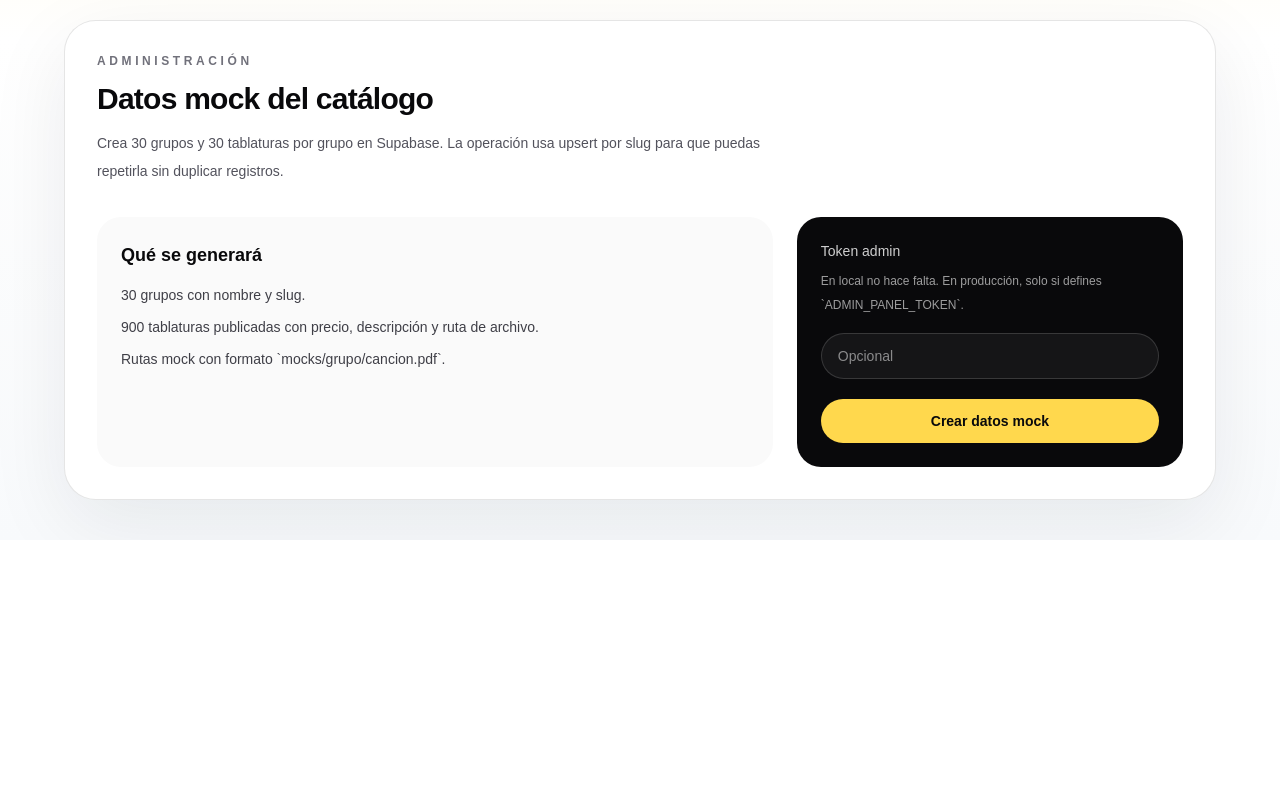
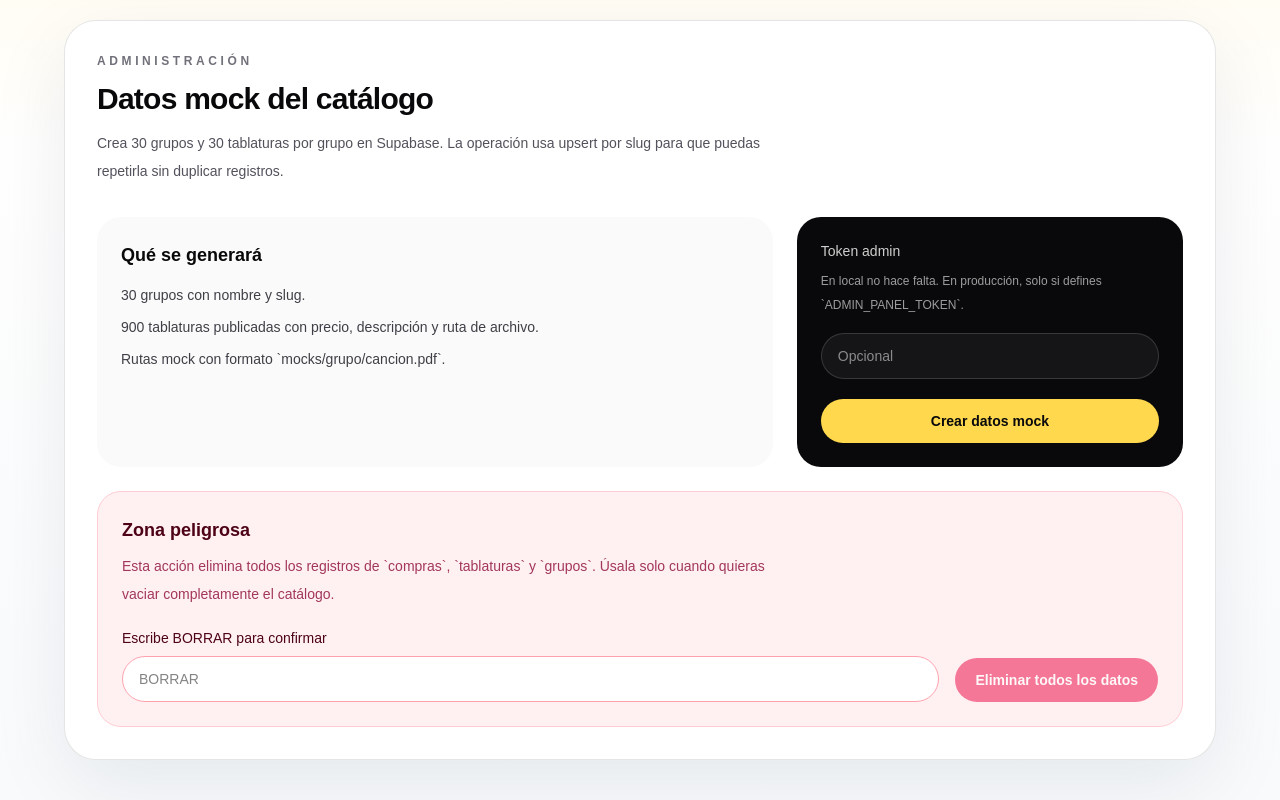
Before and after one commit to kintela/tablaturas, a Next.js app in the folder tablaturas/: page /admin in a window 1280 px wide. Shown: the part 294-1094 px from the top of the page. Before the commit the page ends 834 px from the top, so only its background shows below. Built offline with nearby package versions, Linux system fonts and the light colour scheme.

Commit message:
eliminar mocks

```diff
--- a/tablaturas/app/admin/panel-admin.tsx
+++ b/tablaturas/app/admin/panel-admin.tsx
@@ -6,12 +6,14 @@ type ResultadoSeed = {
   ok: boolean;
   gruposCreados?: number;
   tablaturasCreadas?: number;
+  mensaje?: string;
   error?: string;
 };
 
 export function PanelAdmin() {
   const [resultado, setResultado] = useState<ResultadoSeed | null>(null);
   const [tokenAdmin, setTokenAdmin] = useState("");
+  const [confirmacionBorrado, setConfirmacionBorrado] = useState("");
   const [isPending, startTransition] = useTransition();
 
   function crearMocks() {
@@ -25,6 +27,21 @@ export function PanelAdmin() {
 
       const data = (await response.json()) as ResultadoSeed;
       setResultado(data);
+    });
+  }
+
+  function borrarDatos() {
+    startTransition(async () => {
+      setResultado(null);
+
+      const response = await fetch("/api/admin/crear-mocks", {
+        method: "DELETE",
+        headers: tokenAdmin ? { "x-admin-token": tokenAdmin } : undefined,
+      });
+
+      const data = (await response.json()) as ResultadoSeed;
+      setResultado(data);
+      setConfirmacionBorrado("");
     });
   }
 
@@ -80,6 +97,41 @@ export function PanelAdmin() {
         </div>
       </div>
 
+      <div className="mt-6 rounded-[1.5rem] border border-rose-200 bg-rose-50 p-6">
+        <h3 className="text-lg font-semibold text-rose-950">Zona peligrosa</h3>
+        <p className="mt-2 max-w-2xl text-sm leading-7 text-rose-900/80">
+          Esta acción elimina todos los registros de `compras`, `tablaturas` y
+          `grupos`. Úsala solo cuando quieras vaciar completamente el catálogo.
+        </p>
+
+        <div className="mt-5 flex flex-col gap-4 md:flex-row md:items-end">
+          <div className="flex-1">
+            <label
+              className="block text-sm font-medium text-rose-950"
+              htmlFor="confirmacion-borrado"
+            >
+              Escribe BORRAR para confirmar
+            </label>
+            <input
+              id="confirmacion-borrado"
+              type="text"
+              value={confirmacionBorrado}
+              onChange={(event) => setConfirmacionBorrado(event.target.value)}
+              className="mt-2 w-full rounded-full border border-rose-300 bg-white px-4 py-3 text-sm outline-none transition focus:border-rose-500"
+              placeholder="BORRAR"
+            />
+          </div>
+          <button
+            type="button"
+            onClick={borrarDatos}
+            disabled={isPending || confirmacionBorrado !== "BORRAR"}
+            className="rounded-full bg-rose-600 px-5 py-3 text-sm font-semibold text-white transition hover:bg-rose-700 disabled:cursor-not-allowed disabled:opacity-50"
+          >
+            {isPending ? "Eliminando datos..." : "Eliminar todos los datos"}
+          </button>
+        </div>
+      </div>
+
       {resultado ? (
         <div
           className={`mt-6 rounded-[1.5rem] p-5 text-sm ${
@@ -90,8 +142,8 @@ export function PanelAdmin() {
         >
           {resultado.ok ? (
             <p>
-              Proceso completado. Grupos: {resultado.gruposCreados}. Tablaturas:{" "}
-              {resultado.tablaturasCreadas}.
+              {resultado.mensaje ??
+                `Proceso completado. Grupos: ${resultado.gruposCreados}. Tablaturas: ${resultado.tablaturasCreadas}.`}
             </p>
           ) : (
             <p>{resultado.error ?? "No se pudo completar la operación."}</p>
--- a/tablaturas/app/api/admin/crear-mocks/route.ts
+++ b/tablaturas/app/api/admin/crear-mocks/route.ts
@@ -60,3 +60,53 @@ export async function POST(request: Request) {
     return NextResponse.json({ ok: false, error: mensaje }, { status: 500 });
   }
 }
+
+export async function DELETE(request: Request) {
+  try {
+    if (!accesoPermitido(request)) {
+      return NextResponse.json(
+        { error: "No autorizado para ejecutar esta acción." },
+        { status: 403 }
+      );
+    }
+
+    const { error: errorCompras } = await supabaseAdmin
+      .from("compras")
+      .delete()
+      .neq("id", "00000000-0000-0000-0000-000000000000");
+
+    if (errorCompras) {
+      throw errorCompras;
+    }
+
+    const { error: errorTablaturas } = await supabaseAdmin
+      .from("tablaturas")
+      .delete()
+      .neq("id", "00000000-0000-0000-0000-000000000000");
+
+    if (errorTablaturas) {
+      throw errorTablaturas;
+    }
+
+    const { error: errorGrupos } = await supabaseAdmin
+      .from("grupos")
+      .delete()
+      .neq("id", "00000000-0000-0000-0000-000000000000");
+
+    if (errorGrupos) {
+      throw errorGrupos;
+    }
+
+    return NextResponse.json({
+      ok: true,
+      mensaje: "Se han eliminado todos los datos de grupos, tablaturas y compras.",
+    });
+  } catch (error) {
+    const mensaje =
+      error instanceof Error ? error.message : "Error desconocido eliminando datos.";
+
+    console.error("Error eliminando datos mock:", error);
+
+    return NextResponse.json({ ok: false, error: mensaje }, { status: 500 });
+  }
+}
```
